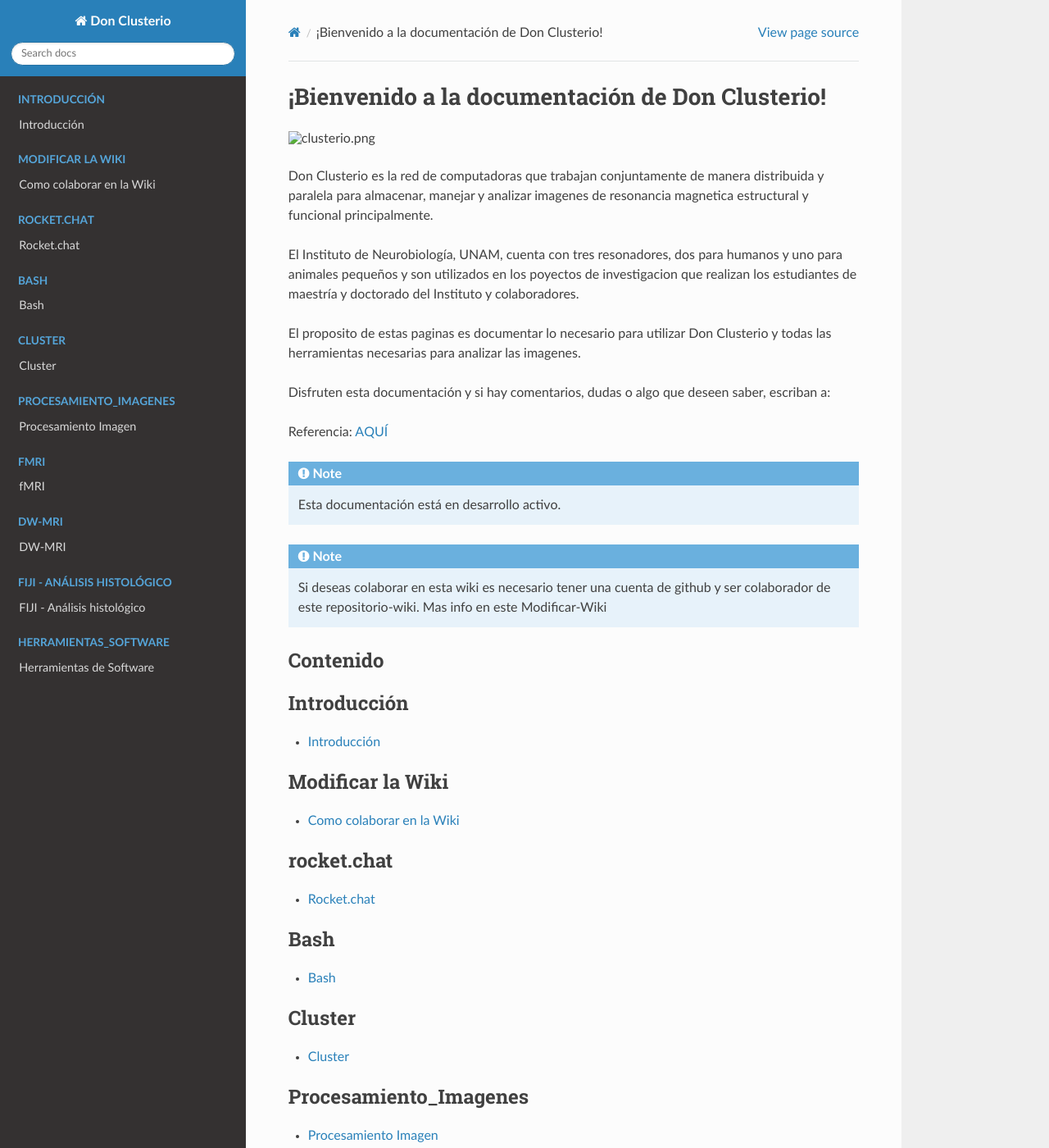
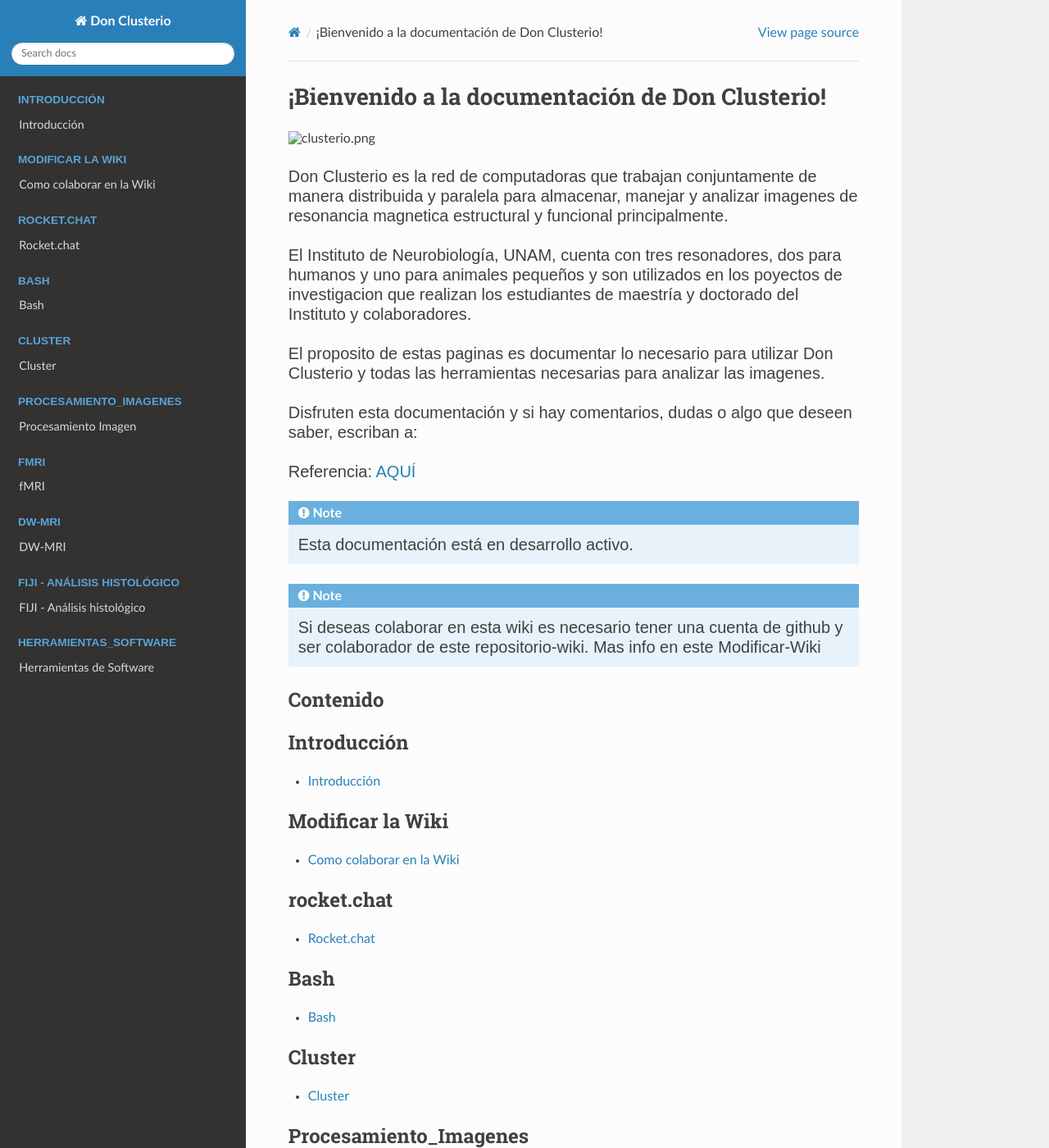
Before and after one commit to lgs5728/clusterio-c13, a Sphinx documentation site: the page built from docs/source/index.rst, in a window 1280 px wide and 1400 px high. Shown: the whole window at 82% size. Built offline with Sphinx 7.4.7 and the Read the Docs theme 3.1.0, drawn with Linux system fonts in a browser that asks for light colours; pages that are not in the unit, such as notebooks, are missing from menus; some of the changed text lies outside the part shown.

```diff
--- a/docs/source/conf.py
+++ b/docs/source/conf.py
@@ -3,7 +3,7 @@
 # -- Project information
 
 project = 'Don Clusterio'
-copyright = '2021, L. Concha, L. González'
+copyright = '2025, L. Concha, L. González'
 author = 'L. Concha, L. González'
 
 release = '0.1'
@@ -28,6 +28,10 @@ intersphinx_disabled_domains = ['std']
 templates_path = ['_templates']
 html_static_path = ['_static']
 
+html_css_files = [
+    'css/my-styles.css',
+]
+
 # -- Options for HTML output
 
 html_theme = 'sphinx_rtd_theme'
```
Also changed, not shown: docs/source/_static/css/my-styles.css (renamed from docs/source/_static/my-styles.css).
